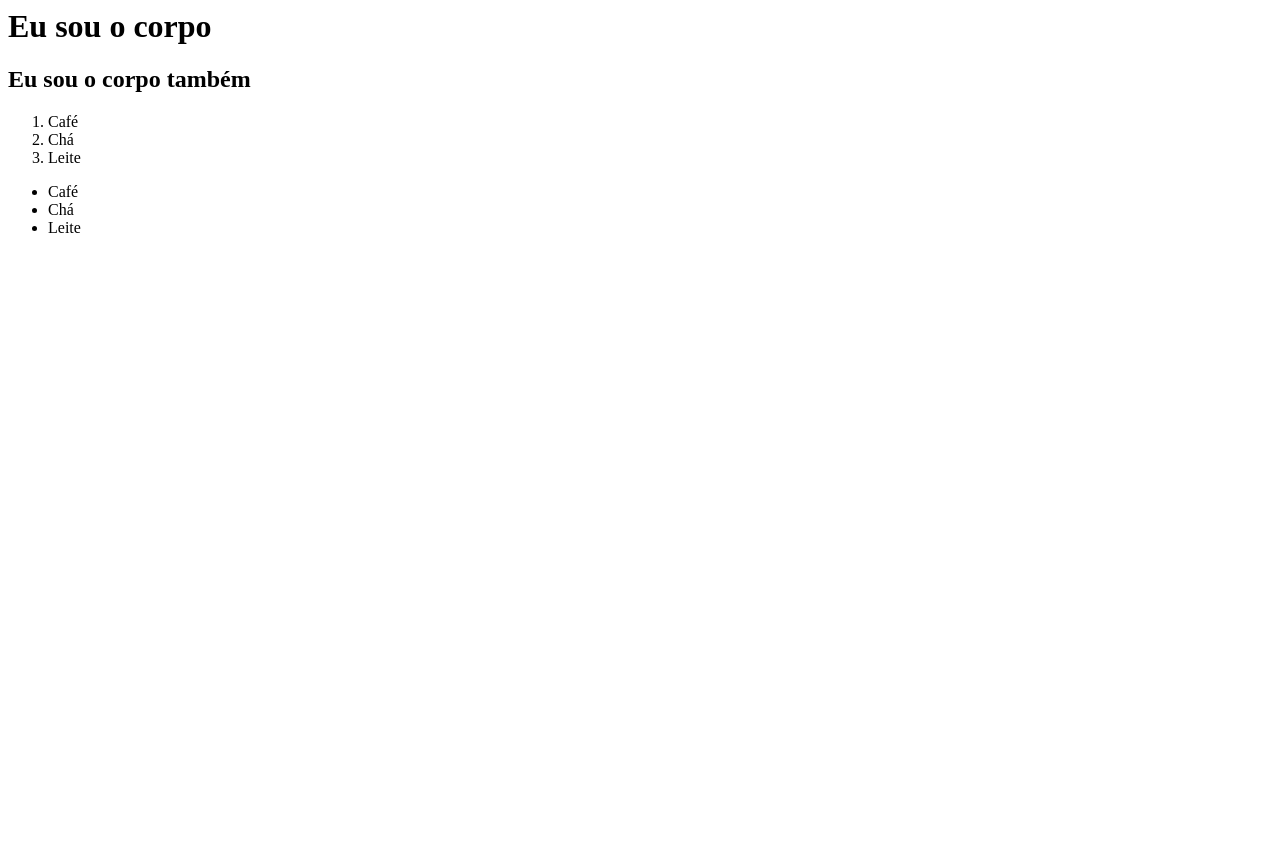
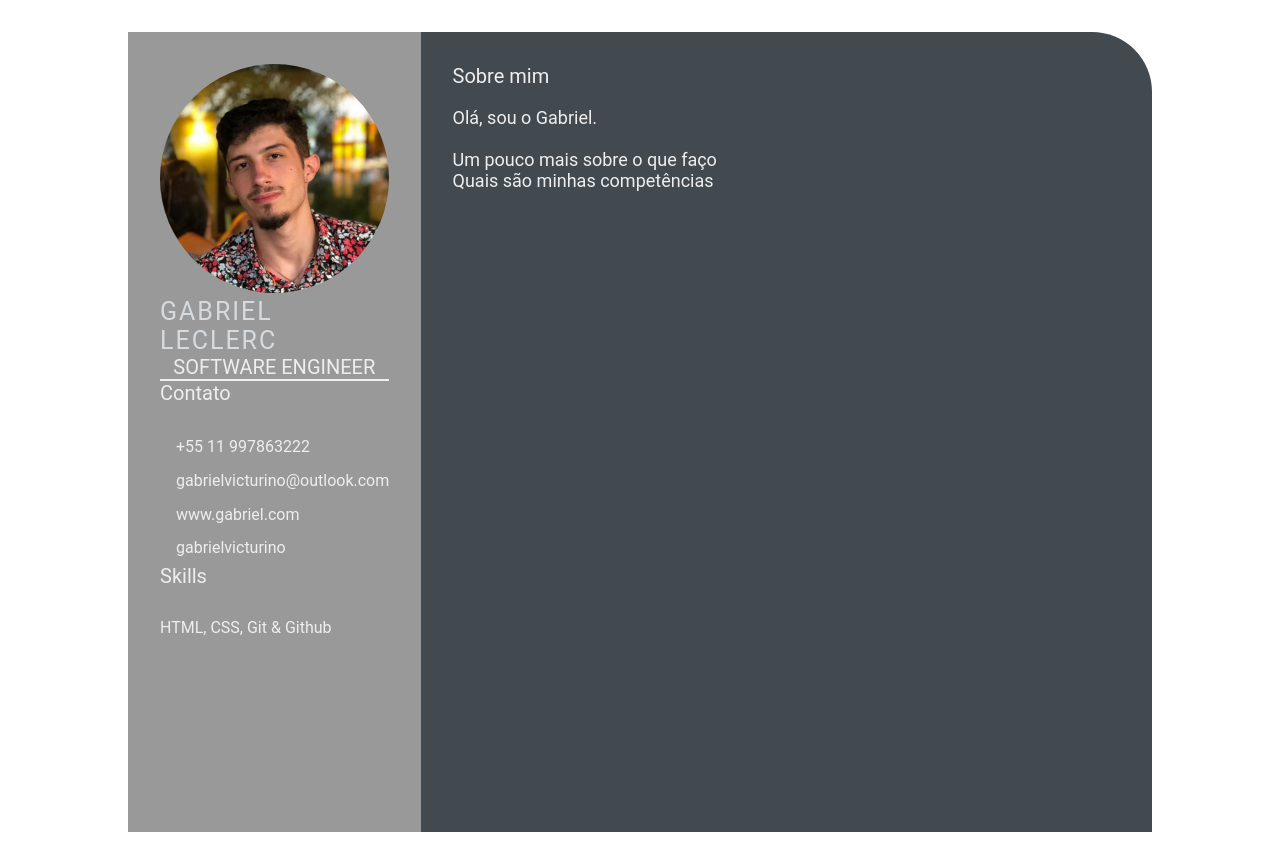
Before and after one commit to gabrvicturino/gabrvicturino.github.io, a plain HTML site: page index.html in a window 1280 px wide. Before the commit the page ends 800 px from the top, so only its background shows below. Drawn offline with Linux system fonts and the light colour scheme.

Commit message:
day 02 done!

```diff
--- a/index.html
+++ b/index.html
@@ -1,22 +1,57 @@
-<html>
-    <head>
-        <title>
-            Olá, eu sou a cabeça.
-        </title>
-    </head>
-    <body>
-        <h1>Eu sou o corpo</h1>
-        <h2>Eu sou o corpo também</h2>
-    </body>
-    <ol>
-        <li>Café</li>
-        <li>Chá</li>
-        <li>Leite</li>
-    </ol>
-    <ul>
-        <li>Café</li>
-        <li>Chá</li>
-        <li>Leite</li>
+<!DOCTYPE html>
+<html lang="en">
+<head>
+    <meta charset="UTF-8">
+    <meta http-equiv="X-UA-Compatible" content="IE=edge">
+    <meta name="viewport" content="width=device-width, initial-scale=1.0">
+    <title>Gabriel Leclerc CV</title>
 
-    </ul>
+    <link rel="stylesheet" href="style.css">
+</head>
+<body>
+    <main class="resume-contents">
+        <section class="left-section">
+            <section class="left-section-contents">
+                <div class="profile">
+                    <img class="profile-image" src="img/profile-image.jpg" alt="Profile image">
+                    <p class="name">Gabriel Leclerc</p>
+                    <p class="profession">Software Engineer</p>
+                </div>
+                <div class="contact-info">
+                    <p class="left-title">Contato</p>
+                    <ul>
+                        <li><i class="fa fa-phone"></i>+55 11 997863222</li>
+                        <li><i class="fa fa-envelope"></i>gabrielvicturino@outlook.com</li>
+                        <li><i class="fa fa-globe"></i>www.gabriel.com</li>
+                        <li><i class="fa fa-github"></i>gabrielvicturino</li>
+                    </ul>
+                </div>
+                <div class="skills">
+                    <p class="left-title">Skills</p>
+                    <ul>
+                        <li><p>HTML, CSS, Git & Github</p></li>
+                    </ul>
+                </div>
+            </section>
+        </section>
+            <section class="right-section">
+                <div class="right-section-contents">
+                    <section class="about gap">
+                        <div class="right-title">Sobre mim</div><br>
+                        <p class="about-me-contents">
+                            Olá, sou o Gabriel.<br>
+                            <br> Um pouco mais sobre o que faço
+                            <br> Quais são minhas competências
+                        </p>
+                    </section>
+                </div>
+
+            </section>
+
+
+
+
+    </main>
+
+</body>
 </html>
--- /dev/null
+++ b/style.css
@@ -0,0 +1,104 @@
+* {
+    margin: 0;
+    padding: 0;
+    box-sizing: border-box;
+    list-style: none;
+    font-family: 'Roboto', sans-serif;
+}
+
+.resume-contents {
+    min-height: 100vh;
+    width: 80%;
+    margin: 2rem auto;
+    display: grid;
+    grid-template-columns: repeat(7, 1fr);
+}
+
+.left-section {
+    grid-column: span 2;
+    height: 100%;
+    background-color: #999999;
+}
+
+.right-section {
+    grid-column: span 5;
+    height: 100%;
+    background-color: #424a50;
+    border-radius: 0px 60px 0px 0px;
+}
+
+.left-section-contents{
+    padding: 2rem 2rem;
+}
+
+.profile {
+    width: 100%;
+    border-bottom: 2px solid #eeeeee;
+}
+
+.profile .profile-image {
+    width: 100%;
+    border-radius: 100%;
+}
+
+.name {
+    color: #D6DBDF;
+    font-size: 25px;
+    letter-spacing: 2px;
+    text-transform: uppercase;
+}
+
+.profession {
+    color: #eeeeee;
+    font-size: 20px;
+    text-transform: uppercase;
+    text-align: center;
+}
+
+/* .contact-info { border-bottom: 2px solid #1B2631; } */
+.left-title {
+    color: #eeeeee;
+    font-size: 20px;
+}
+
+.contact-info ul {
+    padding-top: 1.5rem;
+}
+
+.contact-info ul li,
+.references ul li {
+    padding: .4rem 0;
+    color: #eeeeee;
+}
+
+.contact-info ul li i,
+.references ul li i {
+    padding-right: 1rem;
+    font-size: 18px;
+    color: #eeeeee;
+}
+
+.skills ul {
+    padding-top: 1.5rem;
+}
+.skills ul li p {
+    padding: .4rem 0;
+    color: #eeeeee;
+}
+
+.right-section-contents {
+    padding: 2rem 2rem;
+}
+
+.right-title {
+    font-size: 20px;
+    color: #eeeeee;
+}
+
+.gap {
+    padding-bottom: 2rem;
+}
+.about-me-contents {
+    font-size: 18px;
+    color: #eeeeee;
+}
```
Also changed, not shown: img/profile-image.jpg (added).
